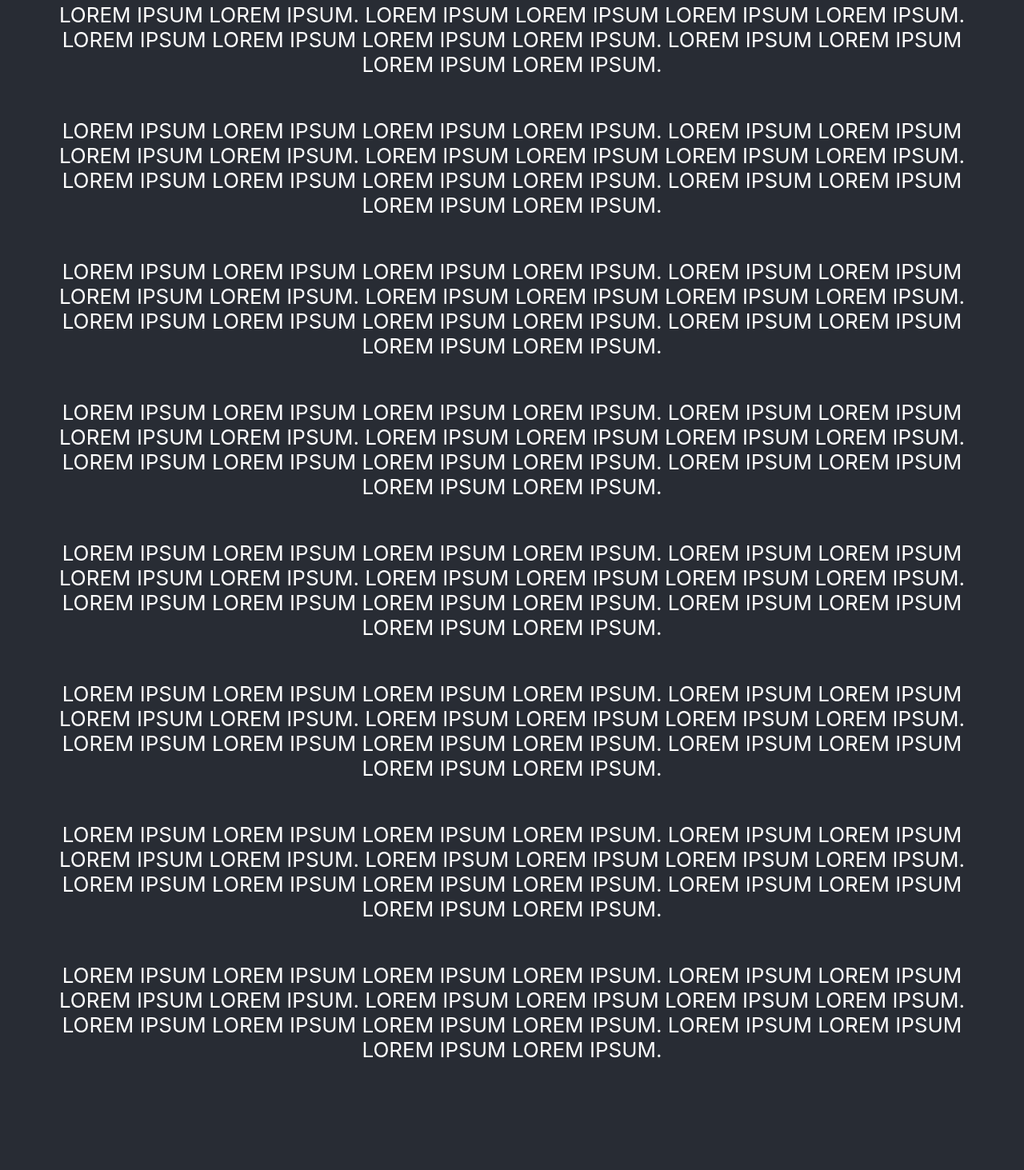
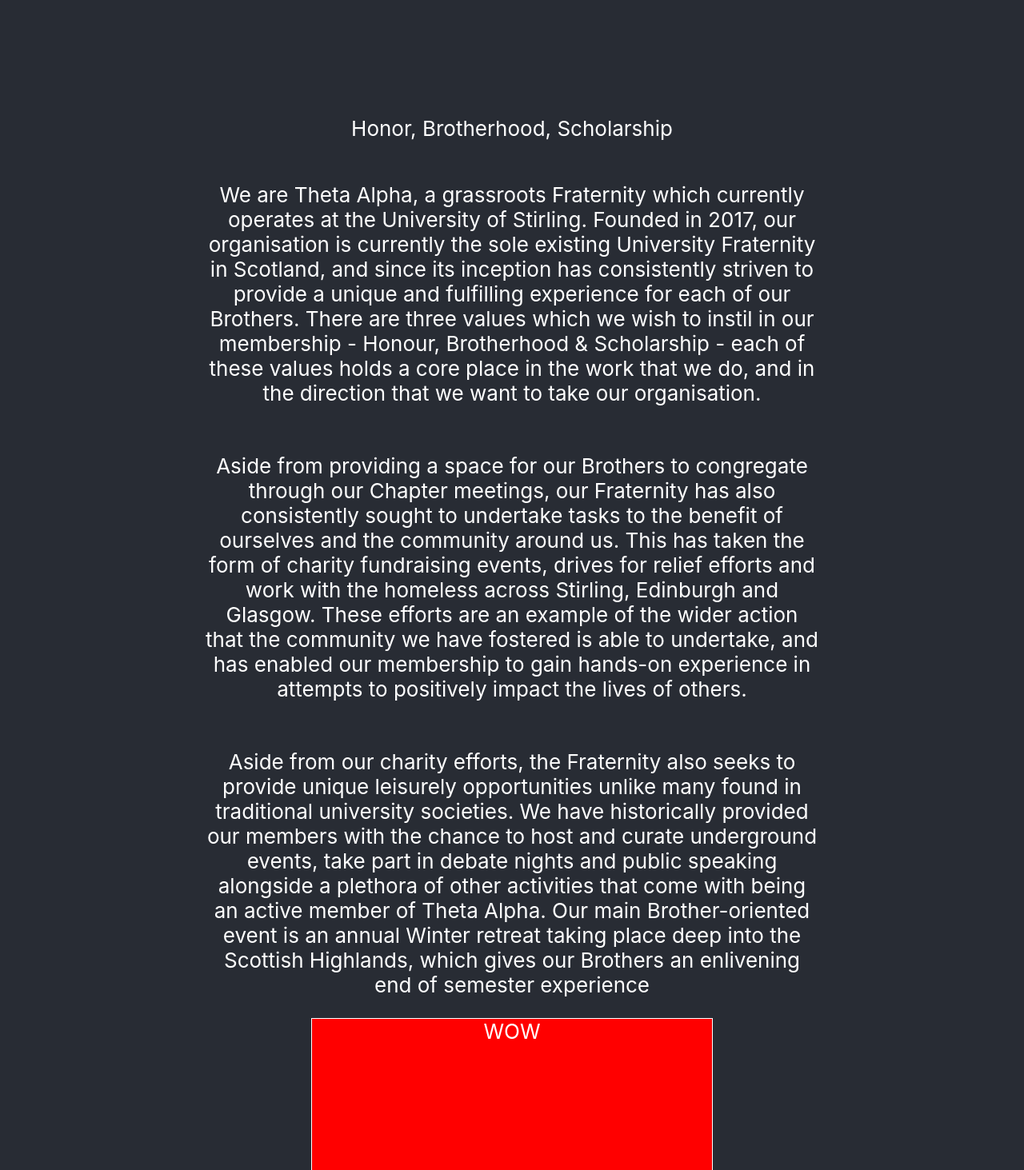
Before and after one commit to Pebscicle/Theta-Alpha-Fraternity, a React (Create React App) app: page / in a window 1280 px wide. Shown: the part 1337-2800 px from the top of the page at 80% size. Before the commit the page ends 2691 px from the top, so only its background shows below. Built offline with nearby package versions, Linux system fonts and the light colour scheme.

Commit message:
Starting Calendar

```diff
--- a/package.json
+++ b/package.json
@@ -6,10 +6,12 @@
     "@testing-library/jest-dom": "^5.16.2",
     "@testing-library/react": "^12.1.4",
     "@testing-library/user-event": "^13.5.0",
+    "animate.css": "^4.1.1",
+    "aos": "^2.3.4",
     "gh": "^2.8.9",
     "react": "^17.0.2",
     "react-dom": "^17.0.2",
-    "react-scripts": "5.0.0",
+    "react-scripts": "^5.0.0",
     "web-vitals": "^2.1.4"
   },
   "scripts": {
--- a/src/App.js
+++ b/src/App.js
@@ -6,6 +6,8 @@
 /*END OF LIBRARIES*/
 import Spacing from './Components/Spacing';
 import Navbar from './Components/Navbar';
+import About from './Components/About';
+import Calendar from './Components/Calendar';
 
 
 function App() {
@@ -32,62 +34,8 @@
         <p data-aos="fade-down"
         data-aos-duration="750">
           Honor, Brotherhood, Scholarship</p>
-        <p data-aos="fade-in-out" data-aos-duration="750">
-        LOREM IPSUM LOREM IPSUM LOREM IPSUM LOREM IPSUM.
-        LOREM IPSUM LOREM IPSUM LOREM IPSUM LOREM IPSUM.
-        LOREM IPSUM LOREM IPSUM LOREM IPSUM LOREM IPSUM.
-        LOREM IPSUM LOREM IPSUM LOREM IPSUM LOREM IPSUM.
-        LOREM IPSUM LOREM IPSUM LOREM IPSUM LOREM IPSUM.
-        </p>
-        <p data-aos="fade-in-out" data-aos-duration="750">
-        LOREM IPSUM LOREM IPSUM LOREM IPSUM LOREM IPSUM.
-        LOREM IPSUM LOREM IPSUM LOREM IPSUM LOREM IPSUM.
-        LOREM IPSUM LOREM IPSUM LOREM IPSUM LOREM IPSUM.
-        LOREM IPSUM LOREM IPSUM LOREM IPSUM LOREM IPSUM.
-        LOREM IPSUM LOREM IPSUM LOREM IPSUM LOREM IPSUM.
-        </p>
-        <p data-aos="fade-in-out" data-aos-duration="750">
-        LOREM IPSUM LOREM IPSUM LOREM IPSUM LOREM IPSUM.
-        LOREM IPSUM LOREM IPSUM LOREM IPSUM LOREM IPSUM.
-        LOREM IPSUM LOREM IPSUM LOREM IPSUM LOREM IPSUM.
-        LOREM IPSUM LOREM IPSUM LOREM IPSUM LOREM IPSUM.
-        LOREM IPSUM LOREM IPSUM LOREM IPSUM LOREM IPSUM.
-        </p>
-        <p data-aos="fade-in-out" data-aos-duration="750">
-        LOREM IPSUM LOREM IPSUM LOREM IPSUM LOREM IPSUM.
-        LOREM IPSUM LOREM IPSUM LOREM IPSUM LOREM IPSUM.
-        LOREM IPSUM LOREM IPSUM LOREM IPSUM LOREM IPSUM.
-        LOREM IPSUM LOREM IPSUM LOREM IPSUM LOREM IPSUM.
-        LOREM IPSUM LOREM IPSUM LOREM IPSUM LOREM IPSUM.
-        </p>
-        <p data-aos="fade-in-out" data-aos-duration="750">
-        LOREM IPSUM LOREM IPSUM LOREM IPSUM LOREM IPSUM.
-        LOREM IPSUM LOREM IPSUM LOREM IPSUM LOREM IPSUM.
-        LOREM IPSUM LOREM IPSUM LOREM IPSUM LOREM IPSUM.
-        LOREM IPSUM LOREM IPSUM LOREM IPSUM LOREM IPSUM.
-        LOREM IPSUM LOREM IPSUM LOREM IPSUM LOREM IPSUM.
-        </p>
-        <p data-aos="fade-in-out" data-aos-duration="750">
-        LOREM IPSUM LOREM IPSUM LOREM IPSUM LOREM IPSUM.
-        LOREM IPSUM LOREM IPSUM LOREM IPSUM LOREM IPSUM.
-        LOREM IPSUM LOREM IPSUM LOREM IPSUM LOREM IPSUM.
-        LOREM IPSUM LOREM IPSUM LOREM IPSUM LOREM IPSUM.
-        LOREM IPSUM LOREM IPSUM LOREM IPSUM LOREM IPSUM.
-        </p>
-        <p data-aos="fade-in-out" data-aos-duration="750">
-        LOREM IPSUM LOREM IPSUM LOREM IPSUM LOREM IPSUM.
-        LOREM IPSUM LOREM IPSUM LOREM IPSUM LOREM IPSUM.
-        LOREM IPSUM LOREM IPSUM LOREM IPSUM LOREM IPSUM.
-        LOREM IPSUM LOREM IPSUM LOREM IPSUM LOREM IPSUM.
-        LOREM IPSUM LOREM IPSUM LOREM IPSUM LOREM IPSUM.
-        </p>
-        <p data-aos="fade-in-out" data-aos-duration="750">
-        LOREM IPSUM LOREM IPSUM LOREM IPSUM LOREM IPSUM.
-        LOREM IPSUM LOREM IPSUM LOREM IPSUM LOREM IPSUM.
-        LOREM IPSUM LOREM IPSUM LOREM IPSUM LOREM IPSUM.
-        LOREM IPSUM LOREM IPSUM LOREM IPSUM LOREM IPSUM.
-        LOREM IPSUM LOREM IPSUM LOREM IPSUM LOREM IPSUM.
-        </p>
+        <About/>
+        <Calendar/>
       </div>
     </div>
   );
--- /dev/null
+++ b/src/Components/About.js
@@ -0,0 +1,33 @@
+import '../css/App.css';
+import Spacing from './Spacing';
+
+function About()
+{
+    return(
+<div>
+    <p data-aos="fade-in-out" data-aos-duration="750">We are Theta Alpha, a grassroots Fraternity which currently operates at the University of Stirling.
+    Founded in 2017, our organisation is currently the sole existing University Fraternity in Scotland,
+    and since its inception has consistently striven to provide a unique and fulfilling experience for each
+    of our Brothers. There are three values which we wish to instil in our membership - Honour,
+    Brotherhood & Scholarship - each of these values holds a core place in the work that we do, and in
+    the direction that we want to take our organisation.</p>
+    <Spacing height="1"/>
+    <p data-aos="fade-in-out" data-aos-duration="750">Aside from providing a space for our Brothers to congregate through our Chapter meetings, our
+    Fraternity has also consistently sought to undertake tasks to the benefit of ourselves and the
+    community around us. This has taken the form of charity fundraising events, drives for relief
+    efforts and work with the homeless across Stirling, Edinburgh and Glasgow. These efforts are an
+    example of the wider action that the community we have fostered is able to undertake, and has
+    enabled our membership to gain hands-on experience in attempts to positively impact the lives of
+    others.</p>
+    <Spacing height="1"/>
+    <p data-aos="fade-in-out" data-aos-duration="750">Aside from our charity efforts, the Fraternity also seeks to provide unique leisurely opportunities
+    unlike many found in traditional university societies. We have historically provided our members
+    with the chance to host and curate underground events, take part in debate nights and public
+    speaking alongside a plethora of other activities that come with being an active member of Theta
+    Alpha. Our main Brother-oriented event is an annual Winter retreat taking place deep into the
+    Scottish Highlands, which gives our Brothers an enlivening end of semester experience</p>
+</div>
+    );
+}
+
+export default About;
--- /dev/null
+++ b/src/Components/Calendar.js
@@ -0,0 +1,12 @@
+import '../css/Calendar.css';
+
+function Calendar() {
+    return (
+      <div className="Calendar" class="Calendar">
+        WOW
+      </div>
+    );
+  }
+
+
+export default Calendar;
--- a/src/css/App.css
+++ b/src/css/App.css
@@ -64,6 +64,7 @@
   background-color:#282c34;
   font-size: calc(10px + 2vmin);
   color: white;
+  margin:20vw
 }
 
 /* START UTILITY PROPERTIES*/
--- /dev/null
+++ b/src/css/Calendar.css
@@ -0,0 +1,8 @@
+.Calendar
+{
+    width:500px;
+    height:300px;
+    margin: 0 auto 0 auto;
+    background-color:red;
+    border: solid white 1px;
+}
--- a/src/css/navbar.css
+++ b/src/css/navbar.css
@@ -11,7 +11,7 @@
 }
 
 .navbar-item:hover{
-    animation: highlightItem 0.9s 1;
+    animation: highlightItem 0.5s 1;
     cursor:pointer;
     /*animation: animationReference Duration Iterations*/
  }
```
Also changed, not shown: 2 other files (tests, documents, lock files or other folders).
